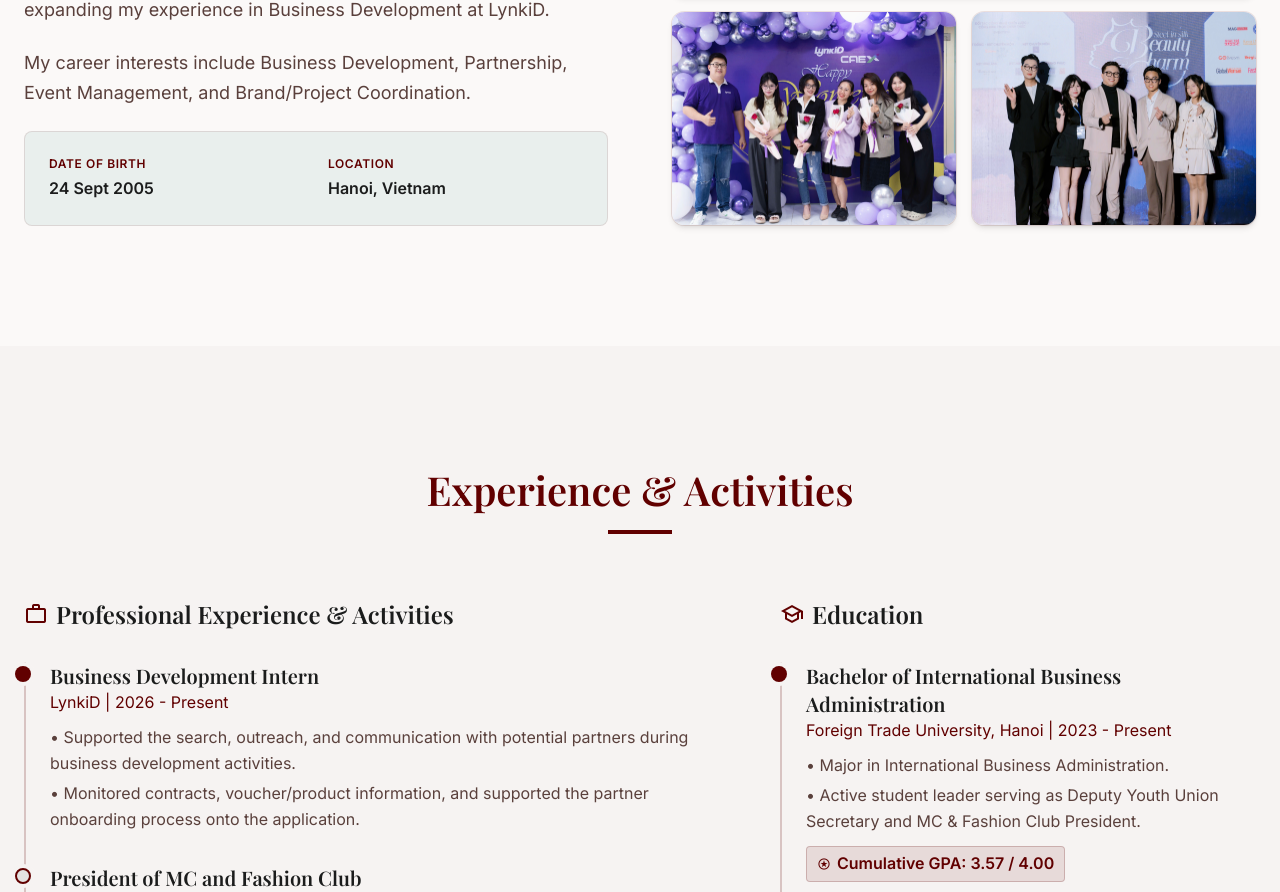
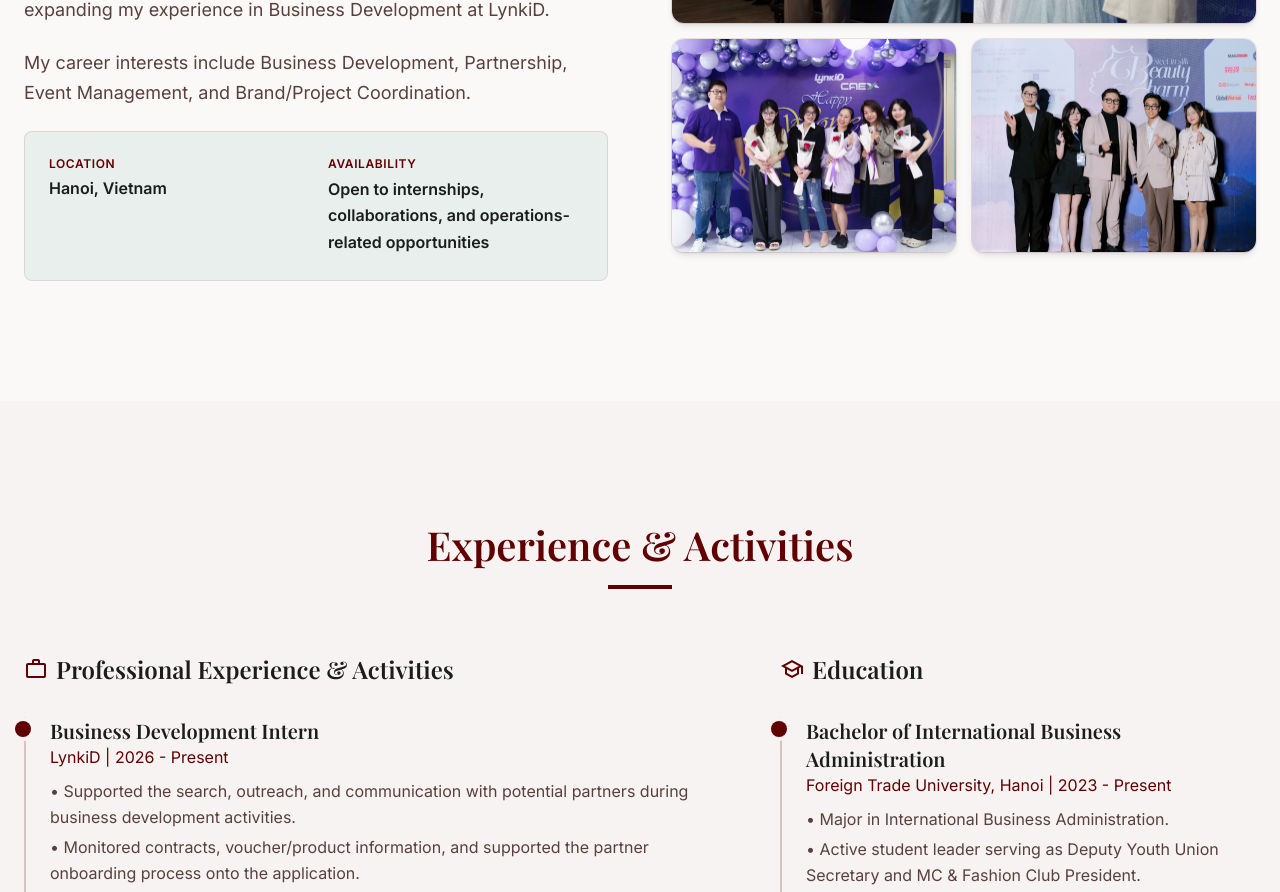
Before and after one commit to Trungs0002/portfolio-huyen, a React (Create React App) app: page / in a window 1280 px wide. Shown: the part 1320-2212 px from the top of the page. Built offline with nearby package versions, Linux system fonts and the light colour scheme.

Commit message:
feat: add About component with personal biography and image gallery lightbox

```diff
--- a/src/components/About.js
+++ b/src/components/About.js
@@ -26,14 +26,14 @@ const About = () => {
               My career interests include Business Development, Partnership, Event Management, and Brand/Project Coordination.
             </p>
             {/* Quick Details Box */}
-            <div className="bg-secondary-container/50 rounded-lg p-6 border border-primary/10 grid grid-cols-1 sm:grid-cols-2 gap-6 items-center">
-              <div>
-                <span className="text-xs text-primary font-bold uppercase tracking-wider block mb-1">Date of Birth</span>
-                <span className="text-on-surface font-body-md font-semibold">24 Sept 2005</span>
-              </div>
+            <div className="bg-secondary-container/50 rounded-lg p-6 border border-primary/10 grid grid-cols-1 sm:grid-cols-2 gap-6 items-start">
               <div>
                 <span className="text-xs text-primary font-bold uppercase tracking-wider block mb-1">Location</span>
                 <span className="text-on-surface font-body-md font-semibold">Hanoi, Vietnam</span>
+              </div>
+              <div>
+                <span className="text-xs text-primary font-bold uppercase tracking-wider block mb-1">Availability</span>
+                <span className="text-on-surface font-body-md font-semibold leading-relaxed">Open to internships, collaborations, and operations-related opportunities</span>
               </div>
             </div>
           </div>
```
